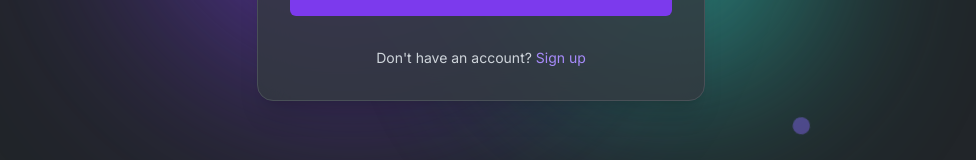
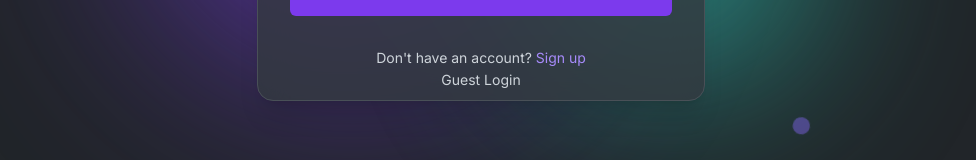
Before and after one commit to Darwingamer01/intelai, a Next.js app: page /sign-in in a window 1280 px wide. Shown: the part 528-688 px from the top of the page, without its empty margins (159-1135 px from the left). Built offline with nearby package versions, Linux system fonts and the light colour scheme.

Commit message:
updated guest login

```diff
--- a/src/app/sign-in/page.tsx
+++ b/src/app/sign-in/page.tsx
@@ -282,7 +282,14 @@ export default function SignIn() {
             Sign up
           </Link>
         </p>
+        <div className="flex justify-center items-center">
+          <button className=" absolute mt-6 text-center text-sm text-gray-400 hover:text-purple-400 transition-colors" onClick={()=>{
+            setEmail("insasp0@gmail.com");
+            setPassword("SISER123@jay");
+          }}>Guest Login</button>
+      </div>
       </div>}
+
        {isVerifyEmail && <VerifyEmail  setclose={setclose}/> }
        {/* <ForgotPasswordModal isOpen={isForgotPasswordOpen} onClose={() => setIsForgotPasswordOpen(false)} /> */}
     </div>
--- a/src/app/user/chats/page.tsx
+++ b/src/app/user/chats/page.tsx
@@ -62,7 +62,7 @@ const history = [{ role: "user" as const, parts: [{ text: "" }] }];
       .from(
         ".chat-card",
         {
-          opacity: 0.3,
+          opacity: 0,
           y: 30,
           stagger: 0.1,
           duration: 0.2,
```
Also changed, not shown: 1 other file (tests, documents, lock files or other folders).
